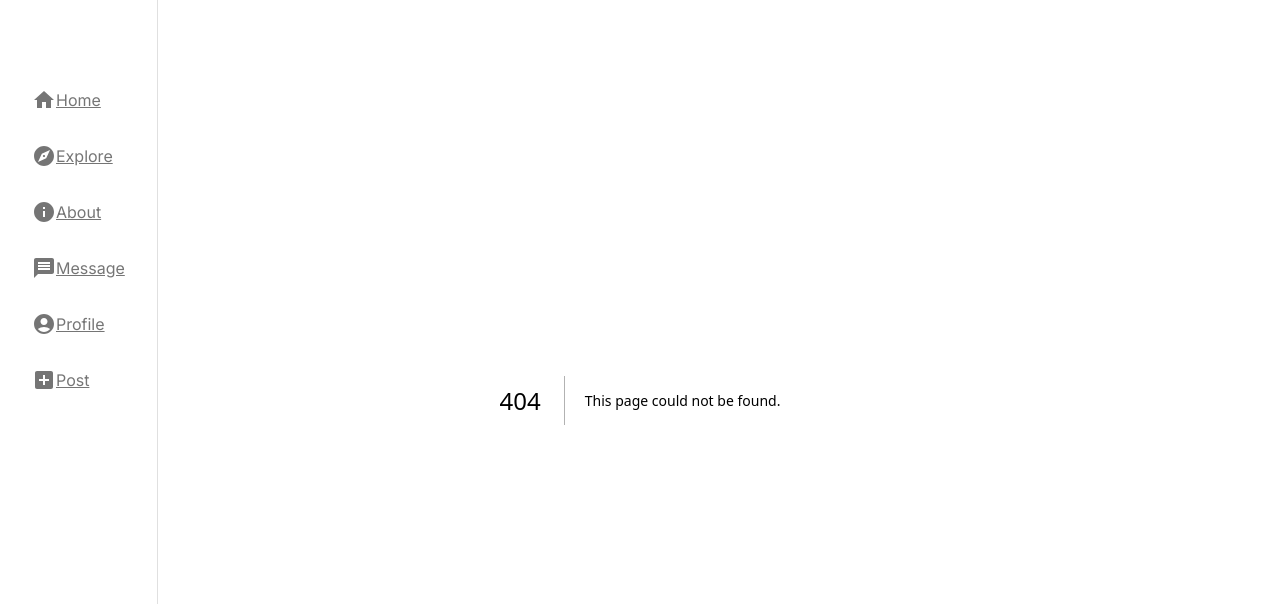
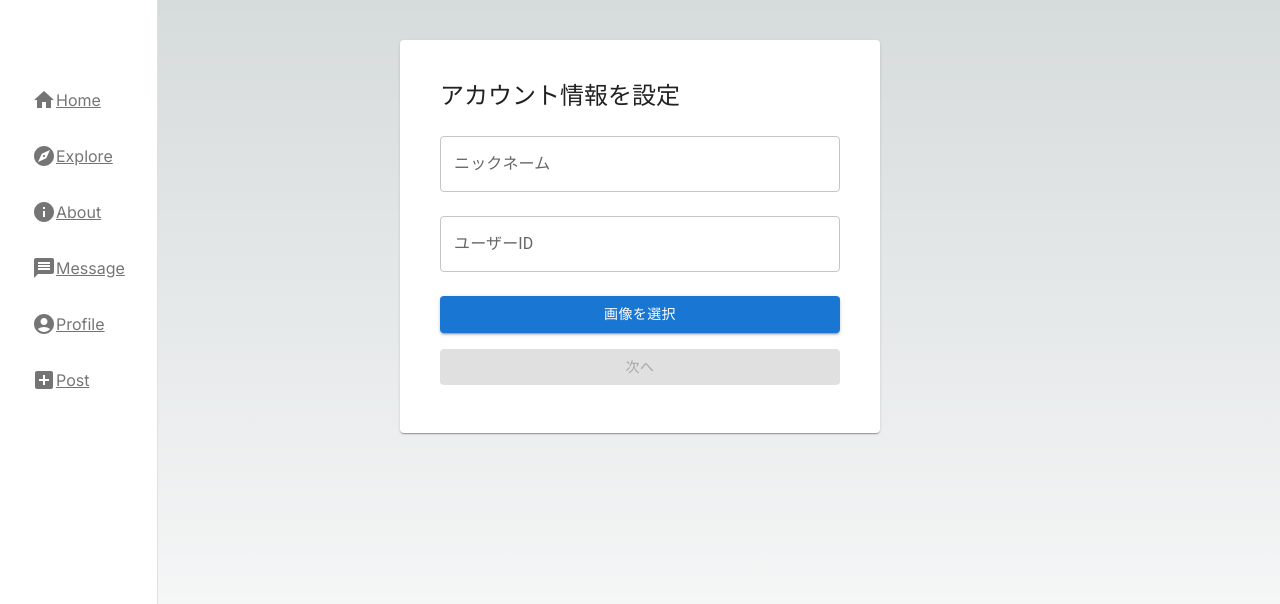
Before and after one commit to Tayuchi/TESNS, a Next.js app: page /accountInformation in a window 1280 px wide. Before the commit this address had no page. Shown: the top 604 px of the page. Built offline with nearby package versions, Linux system fonts and the light colour scheme.

Commit message:
account Information add

```diff
--- /dev/null
+++ b/src/app/accountInformation/page.tsx
@@ -0,0 +1,9 @@
+import AcountInformation from "@/libs/components/acountInformation/acountInformation"
+
+export default function AccountInformation() {
+    return (
+        <div className="flex flex-col justify-center items-center h-screen">
+            <AcountInformation />
+        </div>
+    )
+}
--- /dev/null
+++ b/src/libs/components/acountInformation/acountInformation.tsx
@@ -0,0 +1,121 @@
+'use client'
+import { useState } from 'react';
+import { doc, getDoc, setDoc, updateDoc } from 'firebase/firestore';
+import { ref, uploadBytes, getDownloadURL } from 'firebase/storage';
+import { firestore, storage } from '../firebase/firebase';
+import { useSearchParams } from "next/navigation";
+import { TextField, Button, Card, CardContent, Typography, CardMedia } from '@mui/material';
+import Link from 'next/link';
+export default function AccountInformation() {
+    const searchParams = useSearchParams();
+    const [userId, setUserId] = useState('');
+    const [userImage, setUserImage] = useState();
+    const [profileImage, setProfileImage] = useState<File | null>(null);
+    const [previewUrl, setPreviewUrl] = useState('');
+    const [nickname, setNickname] = useState('');
+    const email = searchParams.get("email");
+    console.log(email);
+    const handleFileChange = (event: React.ChangeEvent<HTMLInputElement>) => {
+        const file = event.target.files && event.target.files[0];
+        if (file) {
+            setProfileImage(file);
+            const reader = new FileReader();
+            reader.onloadend = () => {
+                setPreviewUrl(reader.result as string);
+            };
+            reader.readAsDataURL(file);
+        }
+    };
+
+    const handleSave = async () => {
+        if (userId && profileImage && nickname) {
+            if (email != null) {
+
+                const imageRef = ref(storage, `userImages/${userId}`);
+                const uploadResult = await uploadBytes(imageRef, profileImage);
+                const imageUrl = await getDownloadURL(uploadResult.ref);
+
+                const emailFormatted = email.replace(/\./g, ','); // FirestoreのIDとして使用するためにメールアドレスのドットをカンマに置換
+                await setDoc(doc(firestore, "users", emailFormatted), {
+                    email: email,
+                    profileImage: imageUrl,
+                    nickname: nickname,
+                    userId: userId,
+                });
+            }
+        }
+        else {
+            alert("入力されてない項目があります！");
+        }
+
+    };
+    const isLinkDisabled = !(userId && profileImage && nickname);
+
+    return (
+        <Card sx={{ maxWidth: 480, m: 'auto', mt: 5, p: 3 }}>
+            <CardContent>
+                <Typography variant="h5" component="h2" gutterBottom>
+                    アカウント情報を設定
+                </Typography>
+                <TextField
+                    fullWidth
+                    label="ニックネーム"
+                    variant="outlined"
+                    value={nickname}
+                    onChange={(e) => setNickname(e.target.value)}
+                    margin="normal"
+                />
+                <TextField
+                    fullWidth
+                    label="ユーザーID"
+                    variant="outlined"
+                    value={userId}
+                    onChange={(e) => setUserId(e.target.value)}
+                    margin="normal"
+                />
+                <Button
+                    variant="contained"
+                    component="label"
+                    fullWidth
+                    sx={{ mt: 2 }}
+                >
+                    画像を選択
+                    <input
+                        type="file"
+                        hidden
+                        onChange={handleFileChange}
+                    />
+                </Button>
+                {previewUrl && (
+                    <CardMedia
+                        component="img"
+                        sx={{ width: '50%', height: 'auto', mt: 2, display: 'block', marginLeft: 'auto', marginRight: 'auto' }}
+                        image={previewUrl}
+                        alt="プレビュー画像"
+                    />
+                )}
+                <Link href={isLinkDisabled ? "accountInformation" : {
+                    pathname: "", query: {
+                        email: email,
+                        profileImage: previewUrl,
+                        nickname: nickname,
+                        userId: userId,
+                    }
+                }}>
+                    <div style={{ pointerEvents: isLinkDisabled ? 'none' : 'auto' }}>
+                        <Button
+                            fullWidth
+                            variant="contained"
+                            color="primary"
+                            sx={{ mt: 2 }}
+                            onClick={handleSave}
+                            disabled={isLinkDisabled}
+                        >
+                            次へ
+                        </Button>
+                    </div>
+                </Link>
+            </CardContent>
+        </Card>
+    );
+}
--- a/src/libs/components/firebase/firebase.ts
+++ b/src/libs/components/firebase/firebase.ts
@@ -1,6 +1,7 @@
 import { initializeApp } from 'firebase/app';
 import { getAuth } from 'firebase/auth';
 import { getFirestore } from 'firebase/firestore';
+import { getStorage } from 'firebase/storage';
 // Firebaseの設定用のインターフェースを定義
 interface FirebaseConfig {
     apiKey: string;
@@ -28,3 +29,4 @@ const app = initializeApp(firebaseConfig);
 // Authオブジェクトを取得
 export const auth = getAuth(app);
 export const firestore = getFirestore(app);
+export const storage = getStorage(app);
```
Also changed, not shown: src/libs/components/sign-up/SignUp.tsx (+8 -22 lines).
